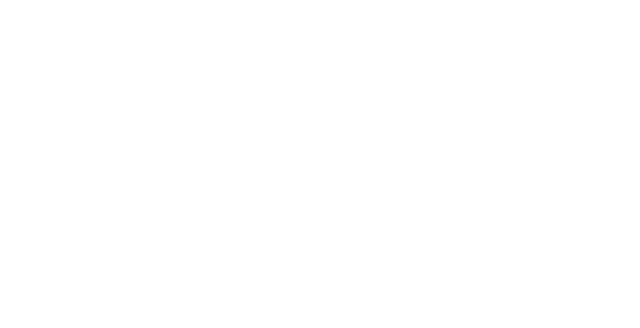
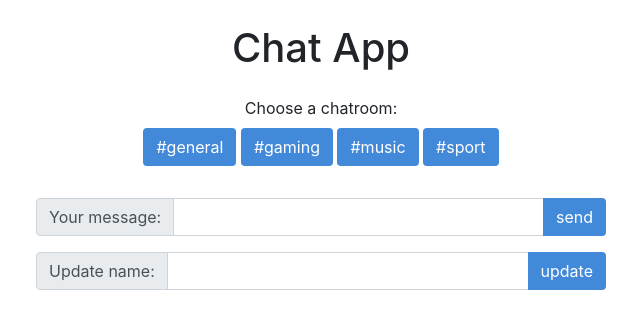
Before and after one commit to konrad-roguszewski/bootcamp-projects, a plain HTML site: page project-5/index.html in a window 1280 px wide. Shown: the whole page, without its empty margins (319-959 px from the left). Drawn offline with nearby package versions, Linux system fonts and the light colour scheme.

Commit message:
html and css template

```diff
--- a/project-5/index.html
+++ b/project-5/index.html
@@ -13,5 +13,52 @@
 </head>
 <body>
 
+        <!-- container & title -->
+    <div class="container my-4">
+        <h1 class="my-4 text-center">Chat App</h1>
+
+        <!-- buttons for chatrooms -->
+        <div class="chat-rooms mb-3 text-center">
+            <div class="my-2">Choose a chatroom:</div>
+            <button class="btn" id="general">#general</button>
+            <button class="btn" id="gaming">#gaming</button>
+            <button class="btn" id="music">#music</button>
+            <button class="btn" id="sport">#sport</button>
+        </div>
+
+        <!-- chat list / window -->
+        <div class="chat-window">
+            <ul class="chat-list list-group"></ul>
+        </div>
+
+        <!-- new chat form -->
+        <form class="new-chat my-3">
+            <div class="input-group">
+                <div class="input-group-prepend">
+                    <div class="input-group-text">Your message:</div>
+                </div>
+                <input type="text" id="message" class="form-control" required>
+                <div class="input-group-append">
+                    <input type="submit" class="btn" value="send">
+                </div>
+            </div>
+        </form>
+
+        <!-- update name form -->
+        <form class="new-name my-3">
+            <div class="input-group">
+                <div class="input-group-prepend">
+                    <div class="input-group-text">Update name:</div>
+                </div>
+                <input type="text" id="name" class="form-control" required>
+                <div class="input-group-append">
+                    <input type="submit" class="btn" value="update">
+                </div>
+            </div>
+            <div class="update-msg"></div>
+        </form>
+
+    </div>
+
 </body>
 </html>
--- a/project-5/styles.css
+++ b/project-5/styles.css
@@ -0,0 +1,12 @@
+.container{
+    max-width: 600px;
+}
+.btn{
+    background: #4389d9;
+    color: white;
+    outline: none !important;
+    box-shadow: none !important;
+}
+.btn:focus{
+    outline: none !important;
+}
```
